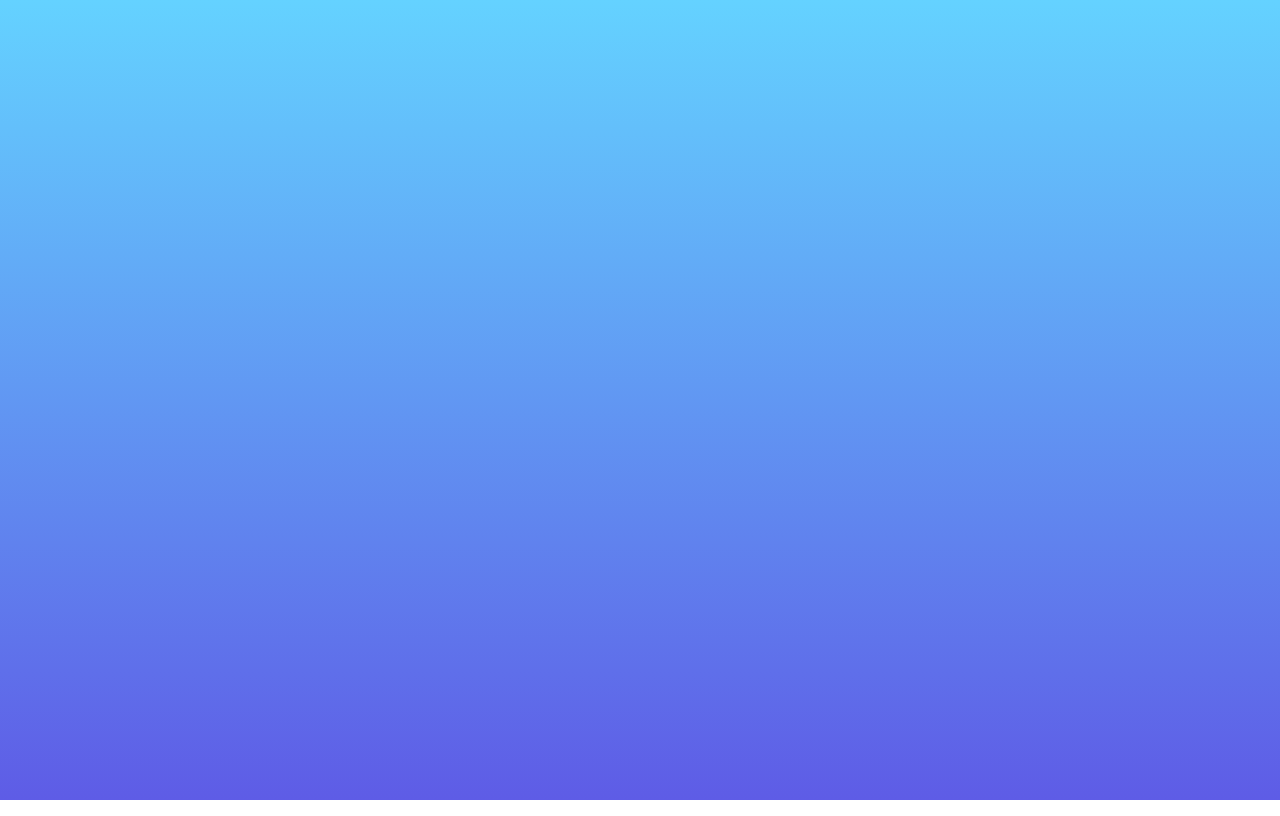
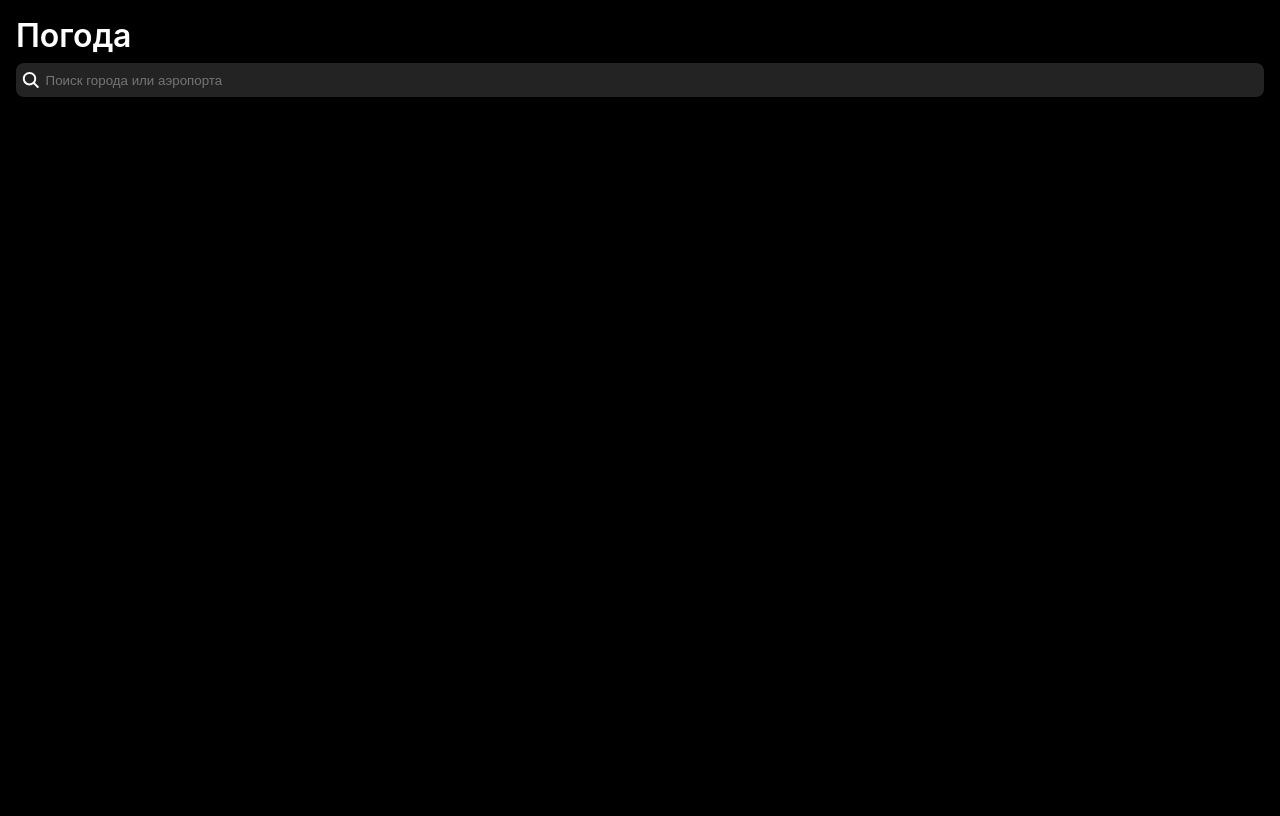
Before and after one commit to AlexeyKomarov99/WeatherApp, a React (Create React App) app in the folder weatherapp/: page /favorites-cities in a window 1280 px wide. Built offline with nearby package versions, Linux system fonts and the light colour scheme.

Commit message:
Корректировака панели навигации
Корректировка страницы 'Избранные фильмы'

```diff
--- a/weatherapp/src/App.js
+++ b/weatherapp/src/App.js
@@ -1,13 +1,27 @@
-import React from 'react';
-import { Routes, Route } from 'react-router-dom';
+import React, {useEffect} from 'react';
+//===== react-router =====//
+import { Routes, Route, useLocation } from 'react-router-dom';
 //===== assets =====//
 import './App.scss';
 //===== components =====//
 import Layout from './components/Layout/Layout';
+//===== pages =====//
 import HomePage from './pages/HomePage/HomePage';
 import CityPage from './pages/CityPage/CityPage';
+import FavoritesCities from './pages/FavoritesCities/FavoritesCities';
+import WeatherMap from './pages/WeatherMap/WeatherMap';
 
 const App = () => {
+
+  const location = useLocation();
+  useEffect(() => {
+    if(location.pathname === '/favorites-cities') {
+      document.body.classList.add('dark-theme', 'Navbar-hidden');
+    } else {
+      document.body.classList.remove('dark-theme', 'Navbar-hidden');
+    }
+  }, [location]);
+
   return (
     <main className='App'>
       <div className='App__wrapper'>
@@ -17,6 +31,8 @@ const App = () => {
               <Route path='/' element={<Layout />} >
                 <Route index element={<HomePage />} />
                 {/* <Route path='/city/:cityId' element={<CityPage />} /> */}
+                <Route path='/weather-map' element={<WeatherMap />} />
+                <Route path='/favorites-cities' element={<FavoritesCities />} />
               </Route>
             </Routes>
           </div>
--- a/weatherapp/src/components/Layout/Layout.jsx
+++ b/weatherapp/src/components/Layout/Layout.jsx
@@ -1,17 +1,25 @@
 import React from 'react';
-import { Outlet } from 'react-router-dom';
+//===== react-route =====//
+import { Outlet, useLocation } from 'react-router-dom';
 //===== assets =====//
 import './Layout.scss';
 //===== components =====//
 import Navbar from '../Navbar/Navbar';
 
 const Layout = () => {
+
   return (
     <div className='Layout'>
         <Outlet className='Outlet' />
-        {/* <Navbar className='Navbar'/> */}
+        <ConditionalNavbar className='Navbar'/>
     </div>
   )
 }
 
+const ConditionalNavbar = () => {
+  const location = useLocation();
+  const hiddenPaths = ['/weather-map', '/favorites-cities'];
+  return !hiddenPaths.includes(location.pathname) ? <Navbar /> : null;
+}
+
 export default Layout;
--- a/weatherapp/src/components/Navbar/Navbar.jsx
+++ b/weatherapp/src/components/Navbar/Navbar.jsx
@@ -1,4 +1,6 @@
 import React from 'react';
+//===== react-router =====//
+import { Link } from 'react-router-dom';
 //===== assets =====//
 import './Navbar.scss';
 import { FaRegMap as MapIcon } from "react-icons/fa";
@@ -6,22 +8,35 @@ import { FaLocationArrow as ArrowIcon } from "react-icons/fa6";
 import { IoListOutline as ListCities } from "react-icons/io5";
 
 const Navbar = () => {
+
   return (
     <div className='Navbar'>
+      <div className="Navbar__wrapper">
         <div className="Navbar__container">
 
+          <div className="Navbar__content">
+
+            <Link to={`/weather-map`} className='Navbar__link'>
               <div className="Navbar__icon-wrapper icon-wrapper">
                 <MapIcon className='Navbar__icon icon' />
               </div>
+            </Link>
 
+            <Link to={``} className='Navbar__link'>
               <div className="Navbar__cities-group icon-wrapper">
                 <ArrowIcon className='Navbar__icon icon' />
               </div>
+            </Link>
 
+            <Link to={`/favorites-cities`} className='Navbar__link'>
               <div className="Navbar__icon-wrapper icon-wrapper">
                 <ListCities className='Navbar__icon icon' />
               </div>
+            </Link>
 
+          </div>
+
+        </div>
       </div>
     </div>
   )
--- a/weatherapp/src/components/Navbar/Navbar.scss
+++ b/weatherapp/src/components/Navbar/Navbar.scss
@@ -1,14 +1,30 @@
 @import '../../App.scss';
 .Navbar {
     width: 100%;
+    background: var(--background-clear-day);
+    backdrop-filter: blur(10px);
+    border-top: 1px solid rgba(255,255,255,0.7);
+    .Navbar__wrapper {
+        width: 100%;
+        padding: 0 16px;
         .Navbar__container {
+            height: 100%;
+            padding: 8px 0 24px;
+            .Navbar__content {
                 display: flex;
                 justify-content: space-between;
+                align-items: center;
+                .Navbar__link {
+                    color: var(--color-white);
                     .Navbar__icon-wrapper {
-
+                        width: 24px;
+                        height: 24px;
                        .Navbar__icon {
 
                        }
                     }
                 }
             }
+        }
+    }
+}
--- a/weatherapp/src/components/SearchCity/SearchCity.jsx
+++ b/weatherapp/src/components/SearchCity/SearchCity.jsx
@@ -3,27 +3,30 @@ import React, {useState} from 'react';
 import {
     useGetCurrentWeatherQuery
 } from '../../features/weather/weatherApi';
+//===== assets =====//
+import './SearchCity.scss';
+import { IoSearch as SearchIcon } from "react-icons/io5";
 
 const SearchCity = () => {
 
     const [searchTerm, setSearchTerm] = useState('');
 
-
-    const handleWeatherInfoClick = (e) => {
-        e.preventDefault();
-
-    }
-
     return (
     <div className='SearchCity'>
+        <div className="SearchCity__content">
+            <div className="SearchCity__icon-wrapper icon-wrapper">
+                <SearchIcon className='icon' />
+            </div>
             <input
+                className='SearchCity__input'
                 type="text"
                 name='searchCity'
                 value={searchTerm}
                 onChange={(e) => setSearchTerm(e.target.value)}
-            placeholder='Введите название города или аэропорта'
+                placeholder='Поиск города или аэропорта'
             />
-        <button onClick={handleWeatherInfoClick}>Поиск</button>
+            {/* <button>Отмена</button> */}
+        </div>
     </div>
   )
 }
--- /dev/null
+++ b/weatherapp/src/components/SearchCity/SearchCity.scss
@@ -0,0 +1,26 @@
+@import '../../index.css';
+.SearchCity {
+    width: 100%;
+    .SearchCity__content {
+        width: 100%;
+        display: flex;
+        flex-direction: row;
+        justify-content: start;
+        align-items: center;
+
+        padding: 7px 5px;
+        background: #242323;
+        border-radius: var(--border-radius-small);
+
+        .SearchCity__icon-wrapper {
+            margin-right: 5px;
+            .icon {
+
+            }
+        }
+        .SearchCity__input {
+            width: 100%;
+            background-color: transparent;
+        }
+    }
+}
--- a/weatherapp/src/index.css
+++ b/weatherapp/src/index.css
@@ -18,6 +18,7 @@
     --color-red: #F54337;
     --color-purple: #9B4FE0;
     --color-white: #fff;
+    --color-black: #000;
     --color-indigo: #2250f5;
     --color-translucent: rgba(255,255,255,0.5);
 
@@ -110,3 +111,7 @@ section {
     align-items: center;
     cursor: pointer;
 }
+
+.dark-theme {
+    background: var(--color-black);
+}
--- a/weatherapp/src/pages/FavoritesCities/FavoritesCities.jsx
+++ b/weatherapp/src/pages/FavoritesCities/FavoritesCities.jsx
@@ -1,9 +1,36 @@
 import React from 'react';
+//===== redux =====//
+
+//===== assets =====//
+import './FavoritesCities.scss';
+//===== components =====//
+import SearchCity from '../../components/SearchCity/SearchCity';
+
+const favoritesCitiesList = [
+  {id: 1, city: 'Москва', currentTime: '17:56', weatherDescr: 'Облачно', currentTemp: '7', maxTemp: '15', minTemp: '2'},
+  {id: 2, city: 'Санкт-Петербург', currentTime: '17:56', weatherDescr: 'Дождь', currentTemp: '5', maxTemp: '10', minTemp: '1'},
+  {id: 3, city: 'Краснодар', currentTime: '17:56', weatherDescr: 'Солнечно', currentTemp: '12', maxTemp: '20', minTemp: '9'},
+  {id: 4, city: 'Новосибирск', currentTime: '17:56', weatherDescr: 'Снег', currentTemp: '-2', maxTemp: '3', minTemp: '-5'},
+  {id: 5, city: 'Екатеринбург', currentTime: '17:56', weatherDescr: 'Метель', currentTemp: '-5', maxTemp: '0', minTemp: '-8'},
+  {id: 6, city: 'Казань', currentTime: '17:56', weatherDescr: 'Облачно', currentTemp: '6', maxTemp: '12', minTemp: '3'},
+  {id: 7, city: 'Уфа', currentTime: '17:56', weatherDescr: 'Дождь', currentTemp: '4', maxTemp: '9', minTemp: '0'},
+  {id: 8, city: 'Владивосток', currentTime: '17:56', weatherDescr: 'Облачно', currentTemp: '10', maxTemp: '15', minTemp: '8'},
+  {id: 9, city: 'Нижний Новгород', currentTime: '17:56', weatherDescr: 'Солнечно', currentTemp: '8', maxTemp: '14', minTemp: '5'},
+  {id: 10, city: 'Челябинск', currentTime: '17:56', weatherDescr: 'Снег', currentTemp: '-3', maxTemp: '2', minTemp: '-6'},
+];
+
 
 const FavoritesCities = () => {
+
   return (
     <div className='FavoritesCities'>
-        FavoritesCities
+        <div className="FavoritesCities__title">Погода</div>
+        <SearchCity />
+        <div className="FavoritesCities__group">
+          {favoritesCitiesList.map((city) => (
+            <></>
+          ))}
+        </div>
     </div>
   )
 }
--- a/weatherapp/src/pages/FavoritesCities/FavoritesCities.scss
+++ b/weatherapp/src/pages/FavoritesCities/FavoritesCities.scss
@@ -0,0 +1,8 @@
+@import '../../index.css';
+.FavoritesCities {
+    .FavoritesCities__title {
+        font-size: 32px;
+        font-weight: 600;
+        margin-bottom: 8px;
+    }
+}
```
Also changed, not shown: weatherapp/src/components/SearchCity/SeqrchCity.scss (deleted). Lines whose indentation alone changed are shown as unchanged.
